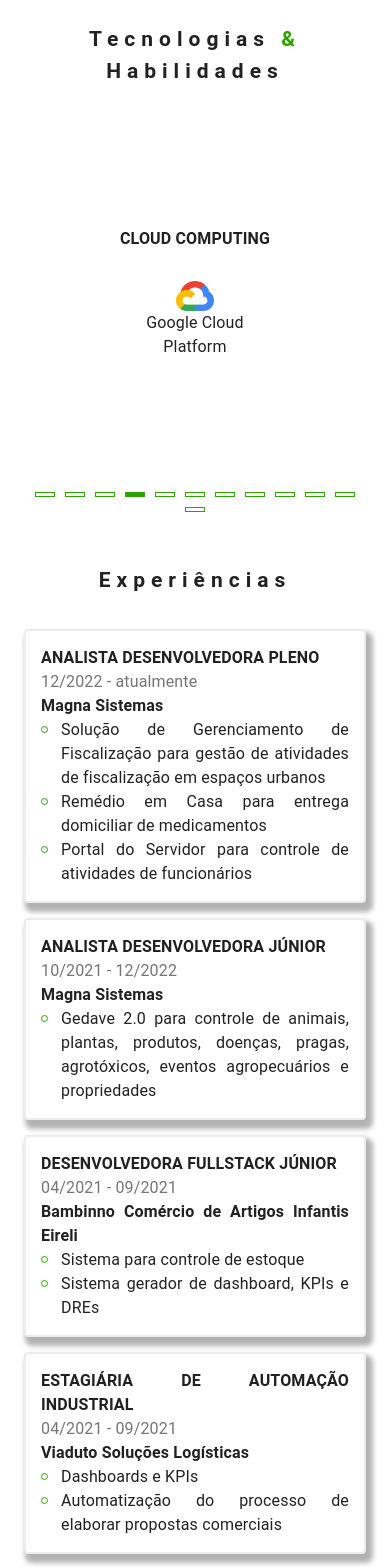
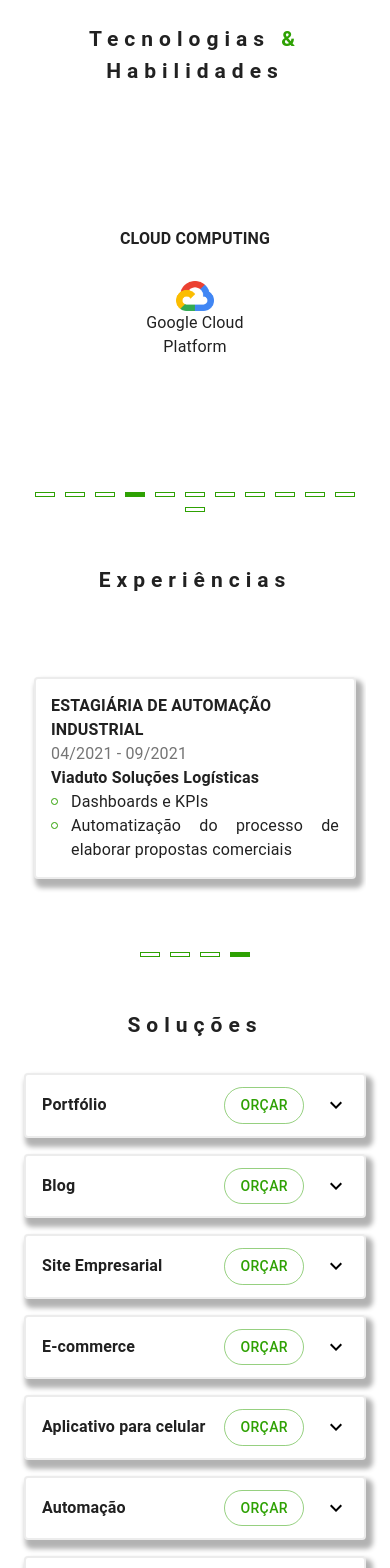
Before and after one commit to AshileySabah/portfolio-final, a React (Vite) app: page / in a window 390 px wide. Shown: the top 1568 px of the page. Built offline with nearby package versions, Linux system fonts and the light colour scheme.

Commit message:
feat: experiencias - desktop e mobile

```diff
--- a/src/components/Carousel/index.tsx
+++ b/src/components/Carousel/index.tsx
@@ -84,7 +84,9 @@ export const Carousel: React.FC<CarouselProps> = ({ list }) => {
         onTouchEnd={handleTouchEnd}
       >
         {list?.map((item, index) => (
-          <CarouselItemContainer key={index}>{item}</CarouselItemContainer>
+          <CarouselItemContainer key={index} $show={currentIndex === index}>
+            {item}
+          </CarouselItemContainer>
         ))}
       </CarouselAnimationContainer>
 
--- a/src/components/Carousel/styles.tsx
+++ b/src/components/Carousel/styles.tsx
@@ -50,12 +50,17 @@ export const CarouselAnimationContainer = styled(
   transform: ${({ $currentIndex }) => `translateX(-${$currentIndex * 100}%)`};
 `;
 
-export const CarouselItemContainer = styled("div")`
+interface CarouselItemContainerProps {
+  $show: boolean;
+}
+
+export const CarouselItemContainer = styled("div")<CarouselItemContainerProps>`
   flex: 0 0 100%;
   height: auto;
   display: flex;
   align-items: center;
   justify-content: center;
+  visibility: ${({ $show }) => ($show ? undefined : "hidden")};
 `;
 
 export const CarouselIndicatorsContainer = styled("div")`
--- /dev/null
+++ b/src/pages/Experiencias/Desktop/index.tsx
@@ -0,0 +1,23 @@
+import { experiencias } from "../data";
+import { Card } from "../components/Card";
+import { Timeline } from "@/components/Timeline";
+import { Grid } from "@mui/material";
+
+export const ExperienciasDesktop = () => {
+  return (
+    <Grid container spacing={2}>
+      <Grid item xs={12}>
+        <Timeline
+          list={experiencias?.map((experiencia) => {
+            return (
+              <Card
+                key={`${experiencia?.empresa} - ${experiencia?.cargo}`}
+                {...experiencia}
+              />
+            );
+          })}
+        />
+      </Grid>
+    </Grid>
+  );
+};
--- /dev/null
+++ b/src/pages/Experiencias/Mobile/index.tsx
@@ -0,0 +1,16 @@
+import { experiencias } from "../data";
+import { Carousel } from "@/components/Carousel";
+import { Card } from "../components/Card";
+
+export const ExperienciasMobile = () => {
+  const list = experiencias?.map((experiencia) => {
+    return (
+      <Card
+        key={`${experiencia?.empresa} - ${experiencia?.cargo}`}
+        {...experiencia}
+      />
+    );
+  });
+
+  return <Carousel list={list} />;
+};
--- a/src/pages/Experiencias/components/styles.tsx
+++ b/src/pages/Experiencias/components/styles.tsx
@@ -15,6 +15,7 @@ export const Container = styled(Paper)`
   .card-cargo {
     font-weight: bold;
     text-transform: uppercase;
+    text-align: start;
   }
 
   .card-periodo {
@@ -63,7 +64,7 @@ export const Container = styled(Paper)`
     }
 
     ${theme.breakpoints.down("md")} {
-      width: 100%;
+      width: calc(100% - 20px);
     }
   `}
 `;
--- a/src/pages/Experiencias/index.tsx
+++ b/src/pages/Experiencias/index.tsx
@@ -1,26 +1,17 @@
-import { experiencias } from "./data";
-import { Card } from "./components/Card";
-import { Timeline } from "@/components/Timeline";
-import { Grid } from "@mui/material";
+import { Box } from "@mui/material";
 import { PageLayout } from "@/components/PageLayout";
+import { ExperienciasDesktop } from "./Desktop";
+import { ExperienciasMobile } from "./Mobile";
 
 export const Experiencias = () => {
   return (
     <PageLayout section="Experiências">
-      <Grid container spacing={2}>
-        <Grid item xs={12}>
-          <Timeline
-            list={experiencias?.map((experiencia) => {
-              return (
-                <Card
-                  key={`${experiencia?.empresa} - ${experiencia?.cargo}`}
-                  {...experiencia}
-                />
-              );
-            })}
-          />
-        </Grid>
-      </Grid>
+      <Box sx={{ display: { xs: "block", md: "none" } }}>
+        <ExperienciasMobile />
+      </Box>
+      <Box sx={{ display: { xs: "none", md: "block" } }}>
+        <ExperienciasDesktop />
+      </Box>
     </PageLayout>
   );
 };
```
